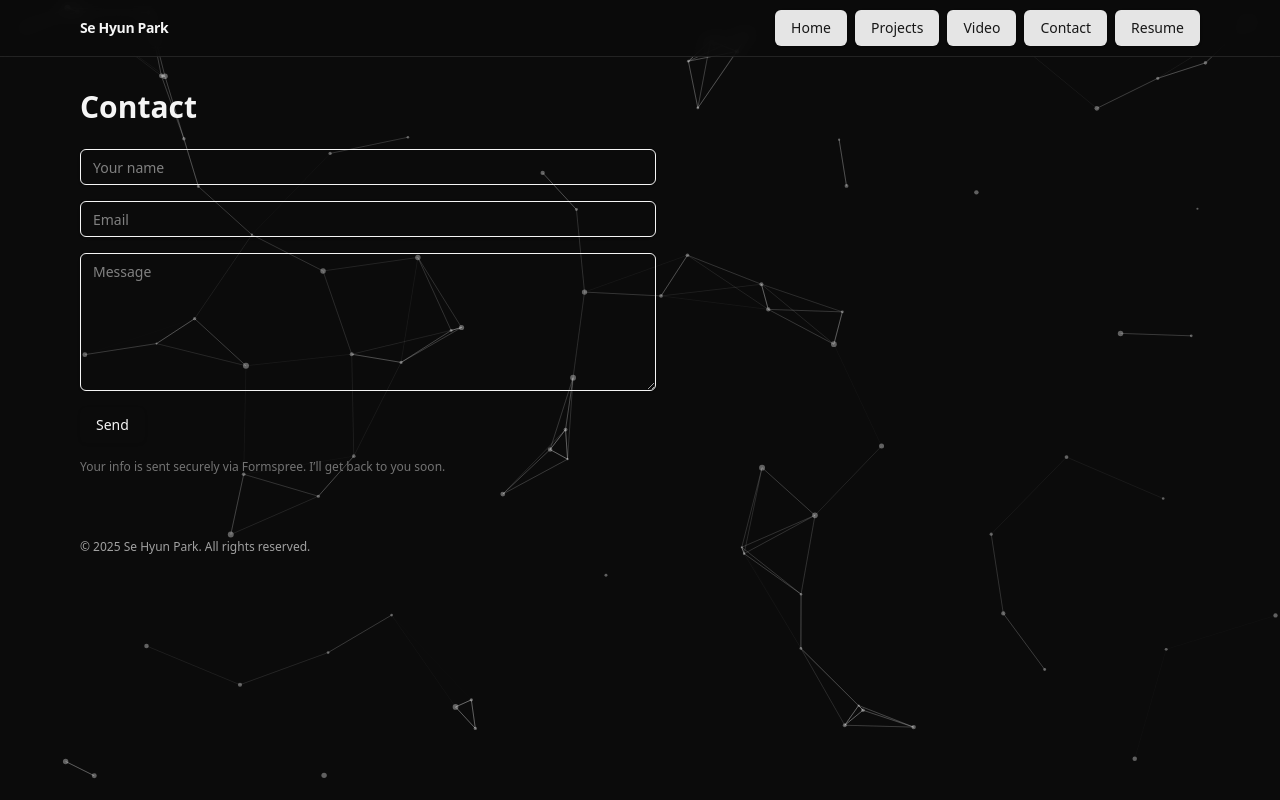
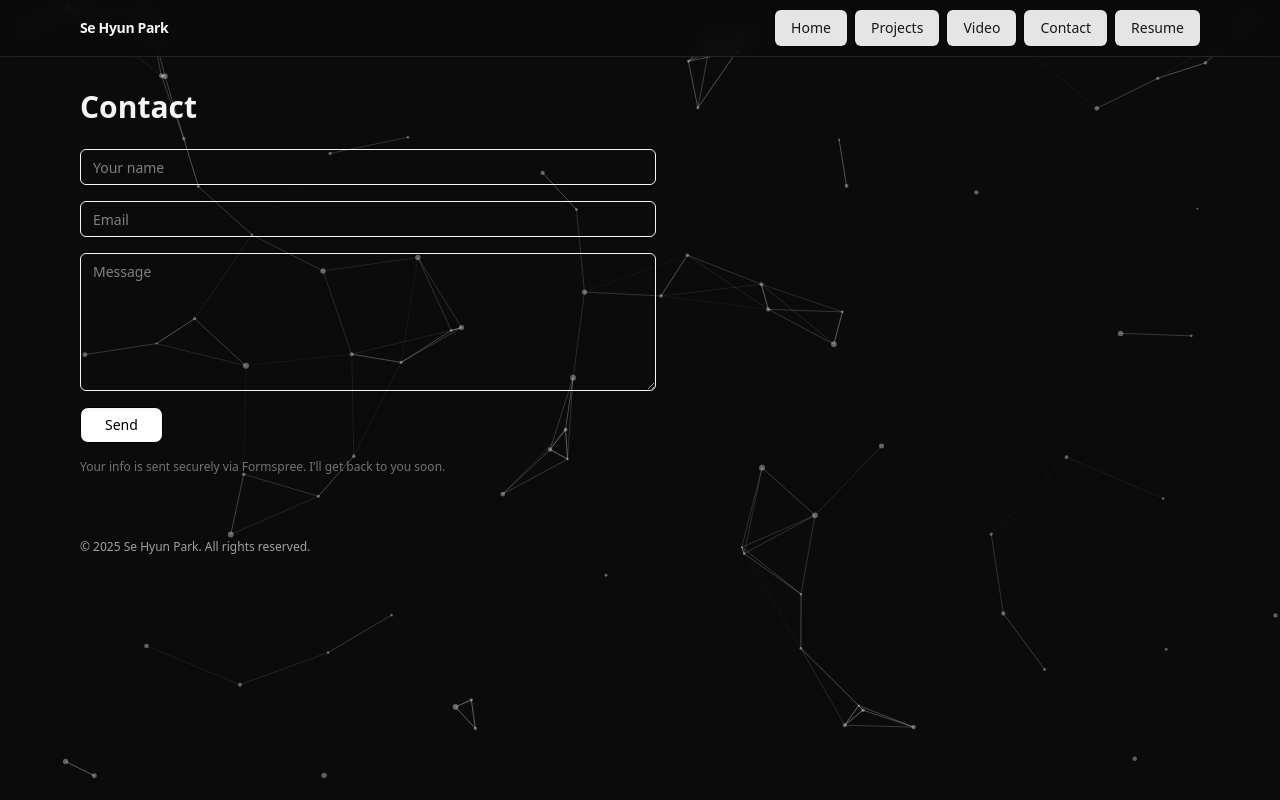
Before and after one commit to jpsehyun/portfolio-web, a Next.js app: page /contact in a window 1280 px wide. Built offline with nearby package versions, Linux system fonts and the light colour scheme.

Commit message:
button animation

```diff
--- a/src/app/contact/page.tsx
+++ b/src/app/contact/page.tsx
@@ -61,7 +61,15 @@ export default function Contact() {
         <Textarea name="message" placeholder="Message" rows={6} required minLength={10} />
 
         <div className="flex items-center gap-3">
-          <Button type="submit" disabled={status === "loading"} className="w-fit">
+          <Button
+            type="submit"
+            disabled={status === "loading"}
+            className="w-fit px-6 py-2 rounded-lg font-medium border border-black
+                      bg-white text-black shadow-inner
+                      transition-all duration-500 ease-in-out
+                      hover:bg-black hover:text-white hover:shadow-lg
+                      hover:tracking-wide
+                      focus:outline-none focus:ring-2 focus:ring-black">
             {status === "loading" ? "Sending…" : "Send"}
           </Button>
 
```
